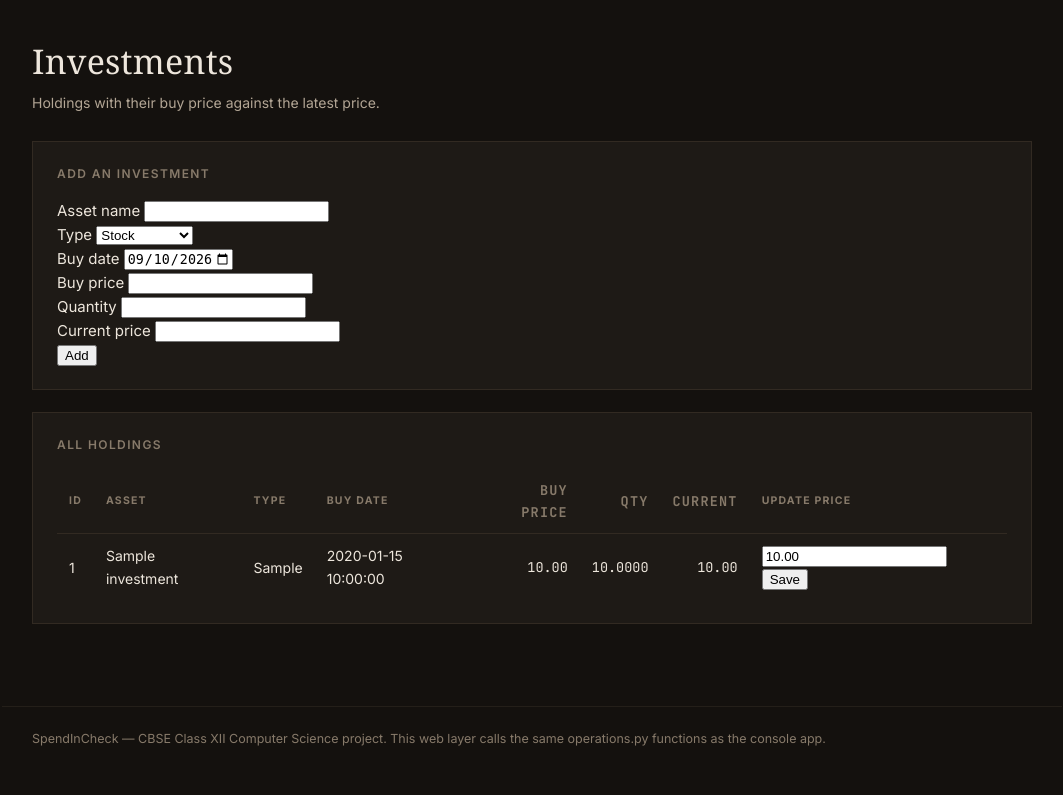
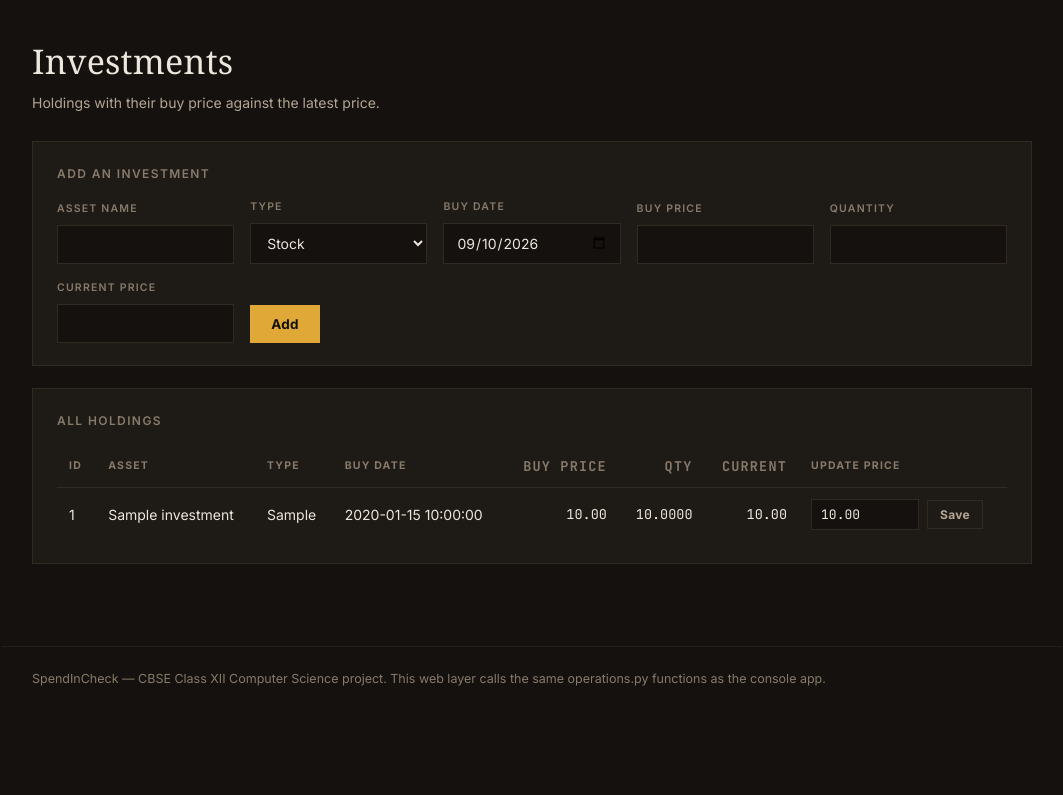
Before and after one commit to thealiarbab/SpendInCheck, a Flask app: page /investments in a window 1280 px wide. Shown: the part 62-857 px from the top of the page, without its empty margins (108-1171 px from the left). After the commit the page ends 748 px from the top, so only its background shows below. Run offline with Flask 3, Linux system fonts and the light colour scheme; the visitor is signed in with stand-in values (Sample User, id 1); a database or web service that is not in the repository returns one stand-in record (values such as "Sample title"); some libraries are stand-ins or nearby versions; some web fonts are replaced.

Commit message:
style: restyle forms and buttons with square corners

```diff
--- a/static/style.css
+++ b/static/style.css
@@ -151,3 +151,33 @@ tr:hover td { background: var(--panel-2); }
 .pill-over    { color: var(--debit);  border-color: var(--debit); }
 .pill-under   { color: var(--credit); border-color: var(--credit); }
 .pill-on      { color: var(--level);  border-color: var(--level); }
+
+/* ---------------- forms ---------------- */
+.form-grid { display: grid; grid-template-columns: repeat(auto-fit, minmax(165px, 1fr));
+             gap: 16px; align-items: end; }
+label { display: block; font-size: 10.5px; color: var(--paper-mute); margin-bottom: 7px;
+        text-transform: uppercase; letter-spacing: 1.2px; font-weight: 600; }
+input, select {
+  width: 100%; padding: 10px 12px; background: var(--ink);
+  border: 1px solid var(--rule); border-radius: 0; color: var(--paper);
+  font-size: 14px; font-family: var(--sans);
+}
+input:focus, select:focus { outline: none; border-color: var(--brass); }
+input::placeholder { color: var(--paper-mute); }
+
+button {
+  padding: 10px 20px; background: var(--brass); color: var(--ink);
+  border: 1px solid var(--brass); border-radius: 0; font-size: 13.5px;
+  font-weight: 700; letter-spacing: .3px; cursor: pointer; font-family: var(--sans);
+}
+button:hover { background: #f0bb4c; border-color: #f0bb4c; }
+
+button.danger { background: none; color: var(--debit); border-color: var(--rule);
+                padding: 6px 12px; font-size: 12px; font-weight: 600; }
+button.danger:hover { background: var(--debit); border-color: var(--debit); color: var(--paper); }
+button.subtle { background: none; color: var(--paper-dim); border-color: var(--rule);
+                padding: 6px 12px; font-size: 12px; }
+button.subtle:hover { background: var(--panel-2); color: var(--paper); }
+
+.inline-form { display: flex; gap: 8px; align-items: center; }
+.inline-form input { width: 108px; padding: 6px 9px; font-size: 13px; font-family: var(--mono); }
```
